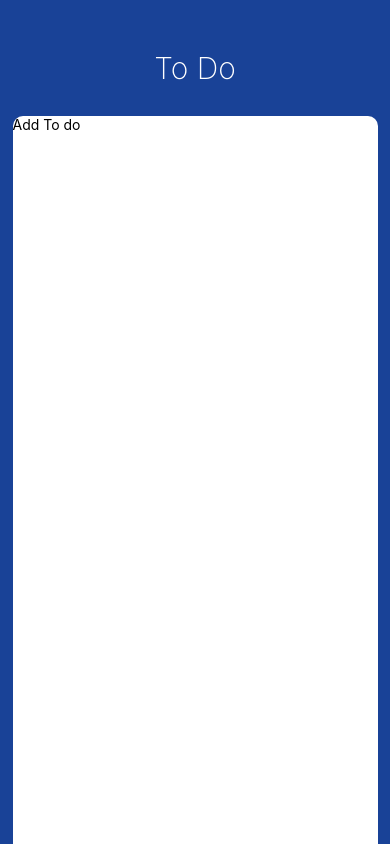
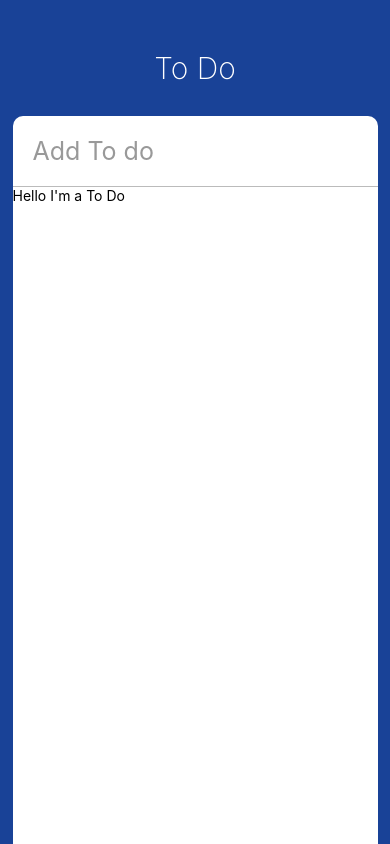
Before and after one commit to changyu2/Todo-App, a React Native app: screen / in a window 390 px wide. Built offline with nearby package versions, Linux system fonts and the light colour scheme.

Commit message:
Coding UI Part #2 - add TextInput & ToDo Component

```diff
--- a/App.js
+++ b/App.js
@@ -1,4 +1,4 @@
-import React from "react";
+import React, { Component } from "react";
 import {
   StyleSheet,
   Text,
@@ -6,13 +6,20 @@
   StatusBar,
   TextInput,
   Dimensions,
-  Platform
+  Platform,
+  ScrollView
 } from "react-native";
+import ToDo from "./ToDo";
 
 const { width, height } = Dimensions.get("window");
 
-export default class App extends React.Component {
+export default class App extends Component {
+  state = {
+    newTodo: ""
+  };
+
   render() {
+    const { newTodo } = this.state;
     return (
       <View style={styles.container}>
         <StatusBar barStyle="light-content" />
@@ -21,12 +28,26 @@
           <TextInput
             style={styles.input}
             placeholder={"Add To do"}
+            value={newTodo}
+            onChangeText={this._controlNewToDo}
+            placeholderTextColor={"#999"}
+            returnKeyType={"done"}
+            autoCorrect={false}
             underlineColorAndroid={"transparent"}
           />
+          <ScrollView>
+            <ToDo />
+          </ScrollView>
         </View>
       </View>
     );
   }
+
+  _controlNewToDo = text => {
+    this.setState({
+      newTodo: text
+    });
+  };
 }
 
 const styles = StyleSheet.create({
@@ -63,5 +84,10 @@
       }
     })
   },
-  input: {}
+  input: {
+    padding: 20,
+    borderBottomColor: "#bbb",
+    borderBottomWidth: 1,
+    fontSize: 25
+  }
 });
--- /dev/null
+++ b/ToDo.js
@@ -0,0 +1,14 @@
+import React, { Component } from "react";
+import { View, Text, TouchableOpacity, StyleSheet } from "react-native";
+
+export default class ToDo extends Component {
+  render() {
+    return (
+      <View>
+        <Text>Hello I'm a To Do</Text>
+      </View>
+    );
+  }
+}
+
+const styles = StyleSheet.create({});
```
